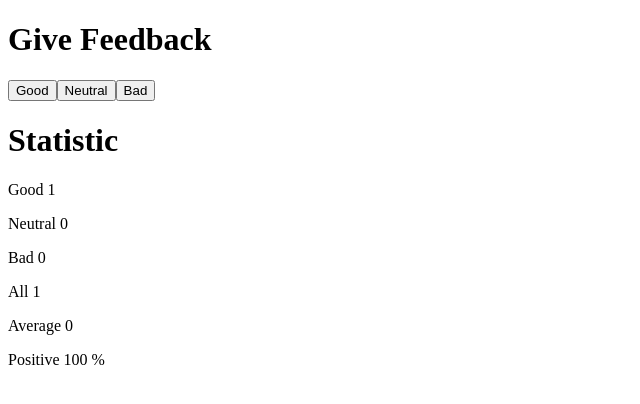
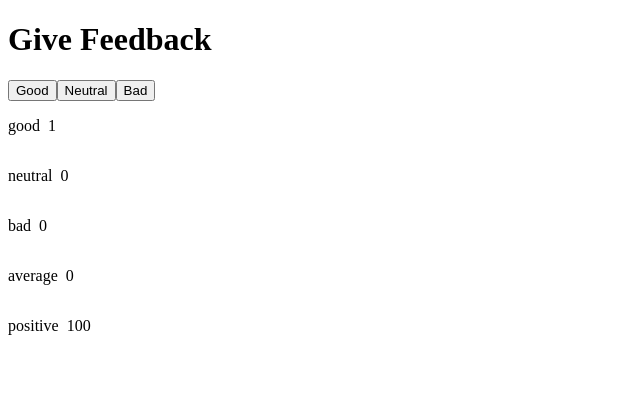
Before and after one commit to Intelligence247/fullstack-open, a React (Vite) app in the folder part1/unicafe/: page / in a window 1280 px wide. Both pictures are taken after a click on the button "Good". Shown: the top 404 px of the page, without its empty margins (0-640 px from the left). Built offline with nearby package versions, Linux system fonts and the light colour scheme.

Commit message:
unicafe step5

```diff
--- a/part1/unicafe/src/App.jsx
+++ b/part1/unicafe/src/App.jsx
@@ -1,5 +1,4 @@
 import { useState } from 'react'
-
 const App = () => {
   // save clicks of each button to its own state
   const [good, setGood] = useState(0)
@@ -8,6 +7,16 @@ const App = () => {
   const all = good+neutral+bad
   const positive= (good*100)/all
   const average = (neutral+bad)/good
+const StatisticLine=(props)=>{
+  return(
+  <div style={{display:"flex", gap:".5rem"}}>
+  <p>{props.text}</p>
+  <p>{props.value}</p>
+  </div>
+  )
+}
+
+
 const Stattistics = (props) =>{
   if(all<=0){
     return 'No feedback given'
@@ -16,13 +25,20 @@ const Stattistics = (props) =>{
 
   return(
  <>
-  <h1>Statistic</h1>
+  {/* <h1>Statistic</h1>
 <p>Good {props.good}</p>
 <p>Neutral {props.neutral}</p>
 <p>Bad {props.bad}</p>
 <p>All {props.all}</p>
 <p>Average {props.average}</p>
-<p>Positive {props.positive} %</p>
+<p>Positive {props.positive} %</p> */}
+<StatisticLine text="good" value={props.good}/>
+<StatisticLine text="neutral" value={props.neutral}/>
+<StatisticLine text="bad" value={props.bad}/>
+<StatisticLine text="average" value={props.average}/>
+<StatisticLine text="positive" value={props.positive}/>
+
+
 </>
   )
 }
```
